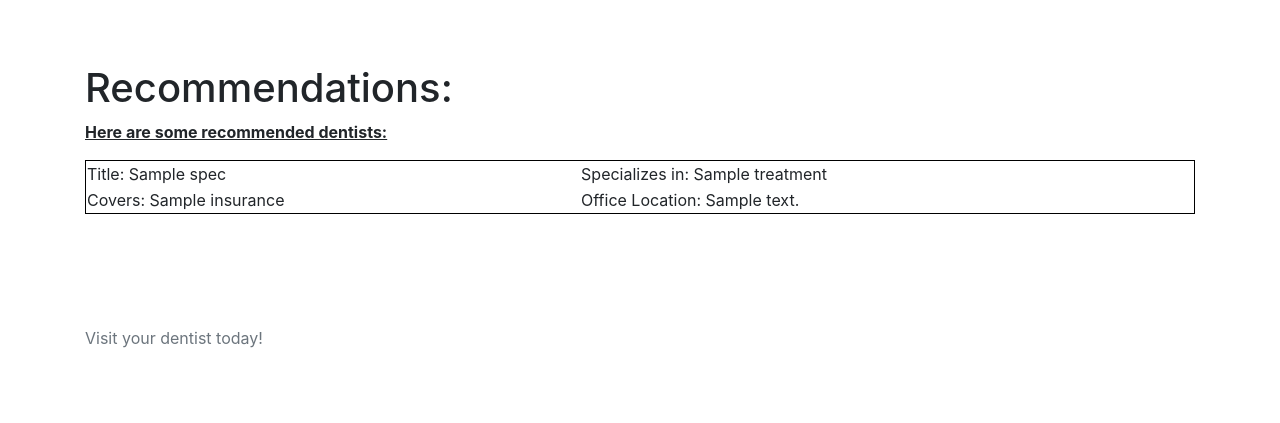
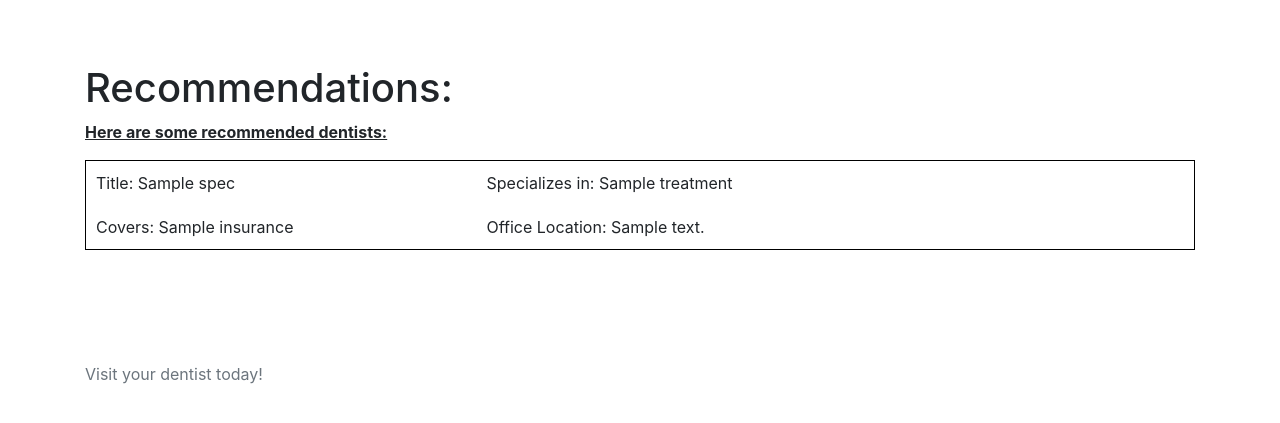
Before and after one commit to vanstorm9/Dentist-Recommendation, a Flask app: template flaskSite/templates/dentistRecommend.html in a window 1280 px wide. Shown: the part 56-479 px from the top of the page. Run offline with Flask 2, Linux system fonts and the light colour scheme; the template is opened without the code that fills it: most values are stand-ins (such as "Sample title", 1, 10 or a date in 2020); some libraries are stand-ins or nearby versions.

Commit message:
Edited recommendation css table format

```diff
--- a/flaskSite/templates/dentistRecommend.html
+++ b/flaskSite/templates/dentistRecommend.html
@@ -64,12 +64,12 @@
         {% for spec,treatment,insurance,address in resAr %}
 
             <table style='border: 1px solid black; padding:10px; width:100%'>
-              <tr>
-                <td>Title: {{ spec.capitalize()  }}</td>
+              <tr >
+                <td style="width:400px;padding:10px; ">Title: {{ spec.capitalize()  }}</td>
                 <td>Specializes in: {{ treatment.capitalize()  }}</td>
               </tr>
-              <tr>
-                <td>Covers: {{ insurance.capitalize()  }}</td>
+              <tr >
+                <td style="width:400px;padding:10px; ">Covers: {{ insurance.capitalize()  }}</td>
                 <td>Office Location: {{ address.capitalize()  }} </td>
               </tr>
             </table>
```
